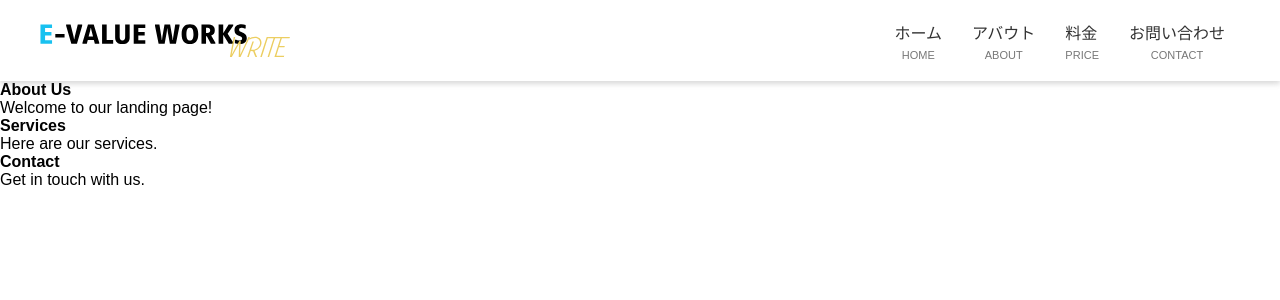
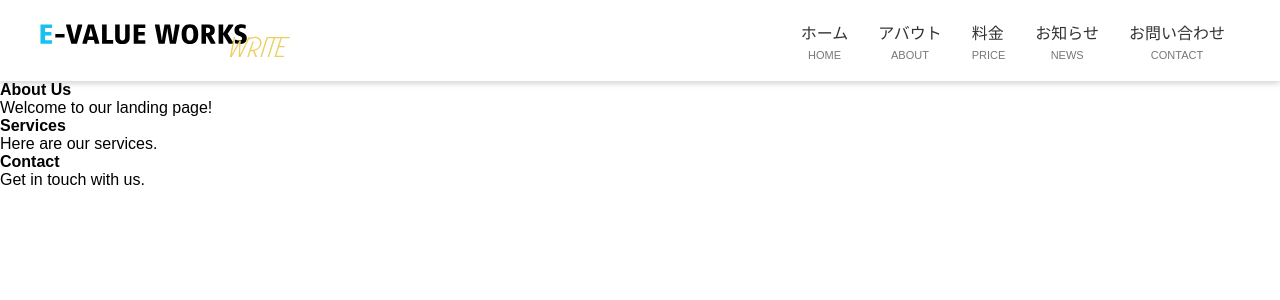
Before and after one commit to ryouslash/e-valueworks-write, a React (Vite) app: page / in a window 1280 px wide. Shown: the top 300 px of the page. Built offline with nearby package versions, Linux system fonts and the light colour scheme.

Commit message:
微調整

```diff
--- a/src/App.jsx
+++ b/src/App.jsx
@@ -1,6 +1,6 @@
 // src/App.jsx
 import React from "react";
-import Header from "./components/Header/Header";
+import Header from "./components/Header/Header.jsx";
 
 const App = () => {
   return (
--- a/src/components/Header/Header.jsx
+++ b/src/components/Header/Header.jsx
@@ -1,9 +1,9 @@
 import React from "react";
 import styled from "styled-components";
 import { media } from "/src/mediaquery.js";
-import Logo from "/src/components/Header/Logo";
-import Nav from "/src/components/Header/Nav";
-import DrawerBtn from "/src/components/Header/DrawerBtn";
+import Logo from "/src/components/Header/Logo.jsx";
+import Nav from "/src/components/Header/Nav.jsx";
+import DrawerBtn from "/src/components/Header/DrawerBtn.jsx";
 
 const StyledHeader = styled.header`
   background-color: #ffffff;
--- a/src/components/Header/Nav.jsx
+++ b/src/components/Header/Nav.jsx
@@ -1,7 +1,7 @@
 import React from "react";
 import styled from "styled-components";
 import { media } from "/src/mediaquery.js";
-import NavItem from "/src/components/Header/NavItem";
+import NavItem from "/src/components/Header/NavItem.jsx";
 
 const StyledNavItems = styled.ul`
   display: flex;
@@ -21,6 +21,7 @@ const Nav = () => {
         <NavItem href="/" label="ホーム" subLabel="HOME" />
         <NavItem href="#" label="アバウト" subLabel="ABOUT" />
         <NavItem href="#" label="料金" subLabel="PRICE" />
+        <NavItem href="#" label="お知らせ" subLabel="NEWS" />
         <NavItem href="#" label="お問い合わせ" subLabel="CONTACT" />
       </StyledNavItems>
     </nav>
--- a/src/main.jsx
+++ b/src/main.jsx
@@ -1,7 +1,7 @@
 import { StrictMode } from "react";
 import { createRoot } from "react-dom/client";
-import "./styles/index.css";
-import App from "./App.jsx";
+import "/src/styles/index.css";
+import App from "/src/App.jsx";
 
 createRoot(document.getElementById("root")).render(
   <StrictMode>
```
Also changed, not shown: apple-touch-icon-180x180.png (deleted), 1 other file (tests, documents, lock files or other folders).
